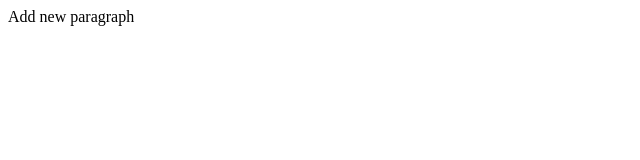
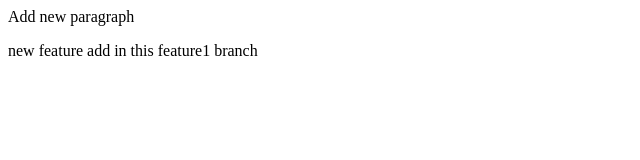
Before and after one commit to Yuvraj-Kanotara/second.demo, a plain HTML site: page index.html in a window 1280 px wide. Shown: the whole page, without its empty margins (0-640 px from the left). Drawn offline with Linux system fonts and the light colour scheme.

Commit message:
add new branch

```diff
--- a/index.html
+++ b/index.html
@@ -1 +1,2 @@
 <p>Add new paragraph </p>
+<p>new feature add in this feature1 branch</p>
```
